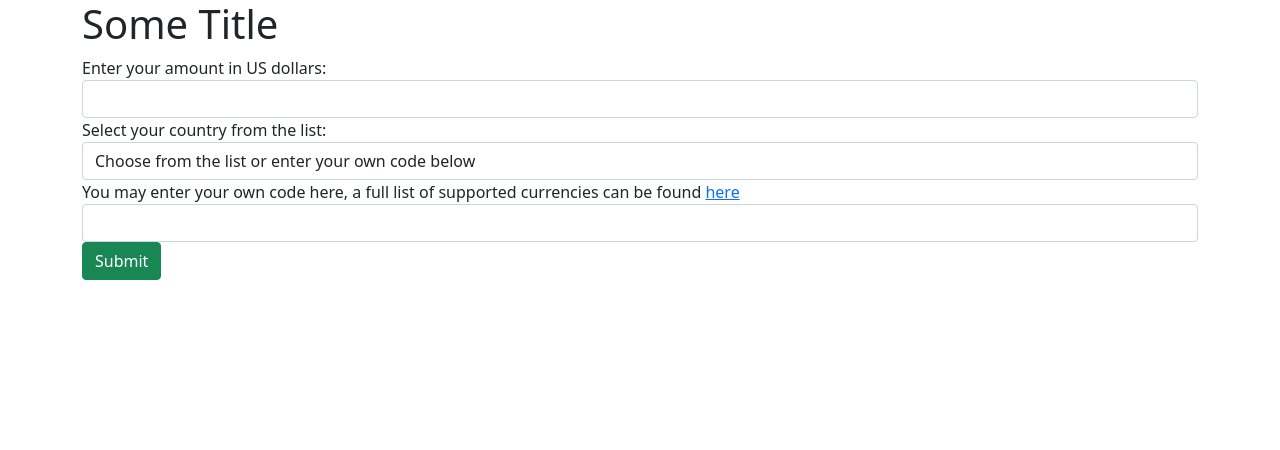
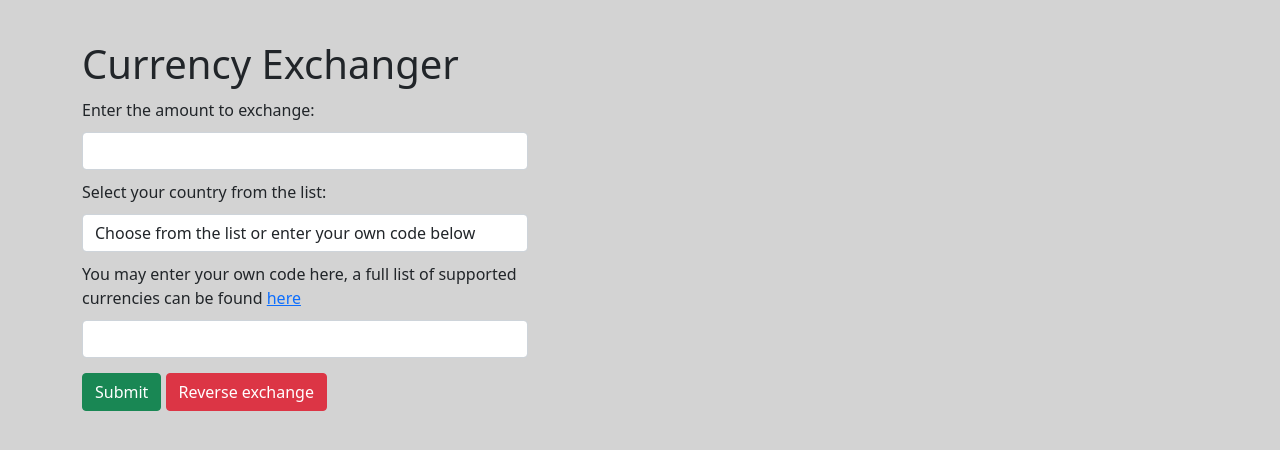
Before and after one commit to Frank-Proulx/w6-currency-exchanger, a website built with webpack: page src/index.html in a window 1280 px wide. Built offline with nearby package versions, Linux system fonts and the light colour scheme.

Commit message:
make some css tweaks, try and scrap a reverse exchange plan

```diff
--- a/src/css/styles.css
+++ b/src/css/styles.css
@@ -0,0 +1,20 @@
+body {
+  background-color: lightgray;
+}
+
+.btn {
+  margin-top: 15px;
+}
+
+h1 {
+  margin: 40px 0 0 0;
+}
+
+#exchange {
+  width: 40%;
+}
+
+label {
+  margin-top: 10px;
+  margin-bottom: 10px;
+}
--- a/src/index.html
+++ b/src/index.html
@@ -5,11 +5,11 @@
   </head>
 <body>
   <div class="container">
-    <h1>Some Title</h1>
+    <h1>Currency Exchanger</h1>
     <form id="exchange">
       <div class="form-group">
-        <label for="amount">Enter your amount in US dollars:</label>
-        <input id="amount" type="number" class="form-control" required>
+        <label for="amount">Enter the amount to exchange:</label>
+        <input id="amount" type="number" class="form-control" min=1 required>
       </div>
       <div class="form-group">
         <label for="country">Select your country from the list:</label>
@@ -182,6 +182,7 @@
         <input id="countryCode" type="text" class="form-control">
       </div>
       <button type="submit" class="btn btn-success">Submit</button>
+      <button type="submit" class="btn btn-danger">Reverse exchange</button>
     </form>
     <div id="outputRate">
     </div>
```
